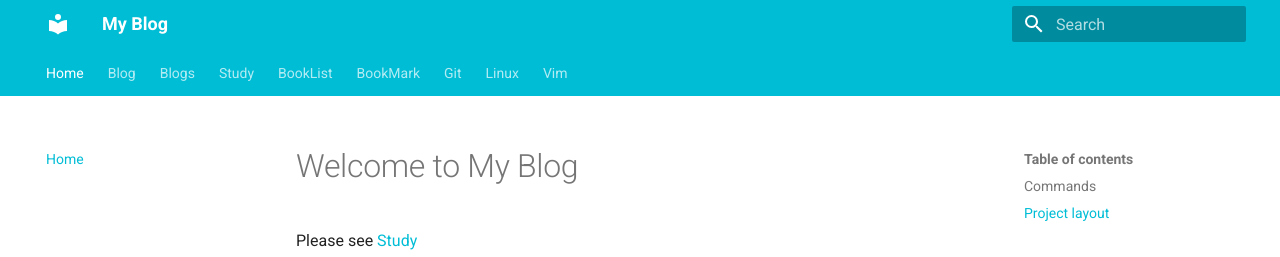
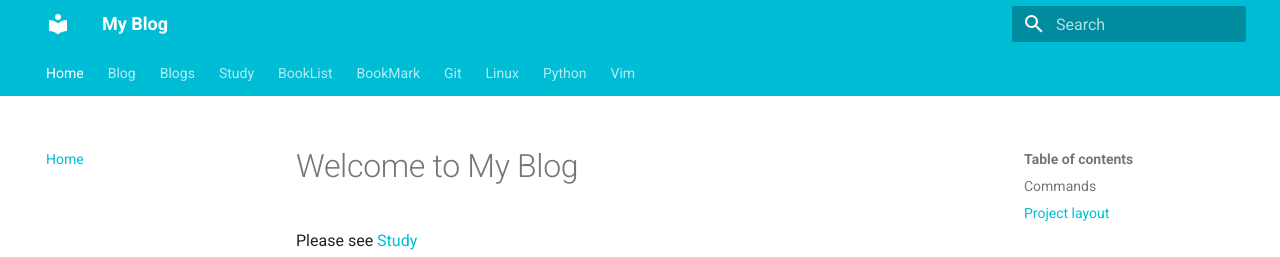
Before and after one commit to WGZ-W/wgz-w.github.io, an MkDocs documentation site: the page built from docs/index.md, in a window 1280 px wide. Shown: the top 257 px of the page. Built offline with MkDocs 1.6.1 and Material for MkDocs 9.7.7, drawn with Linux system fonts in a browser that asks for light colours.

Commit message:
Update mkdocs.yml

```diff
--- a/mkdocs.yml
+++ b/mkdocs.yml
@@ -94,6 +94,9 @@ nav:
       - Linux/Tools/v2raya.md
       - Linux/Tools/vscode.md
 
+  - Python:
+    - Python/coding-style.md
+
   - Vim:
     - Vim/index.md
     - Vim/editor.md
```
